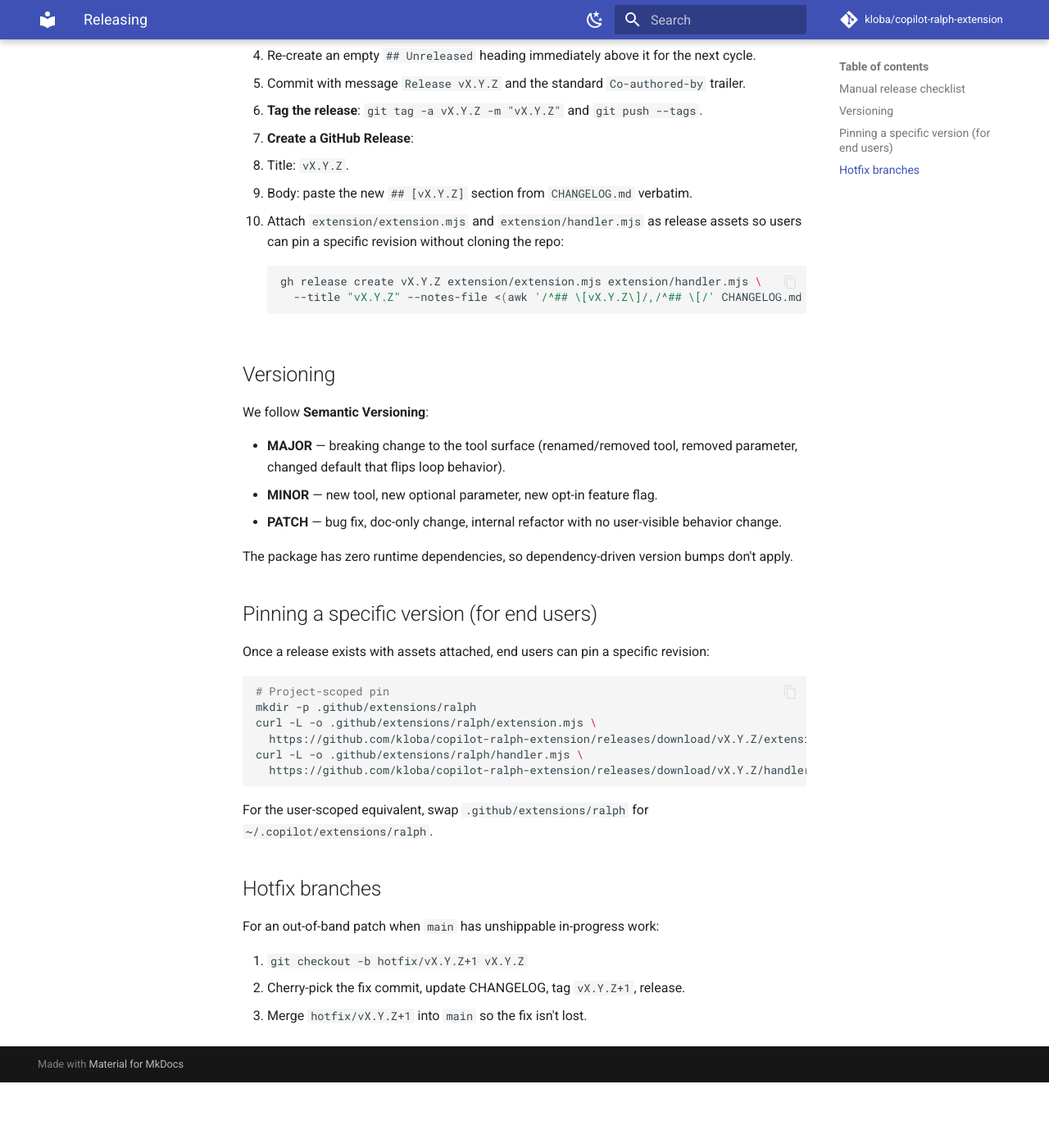
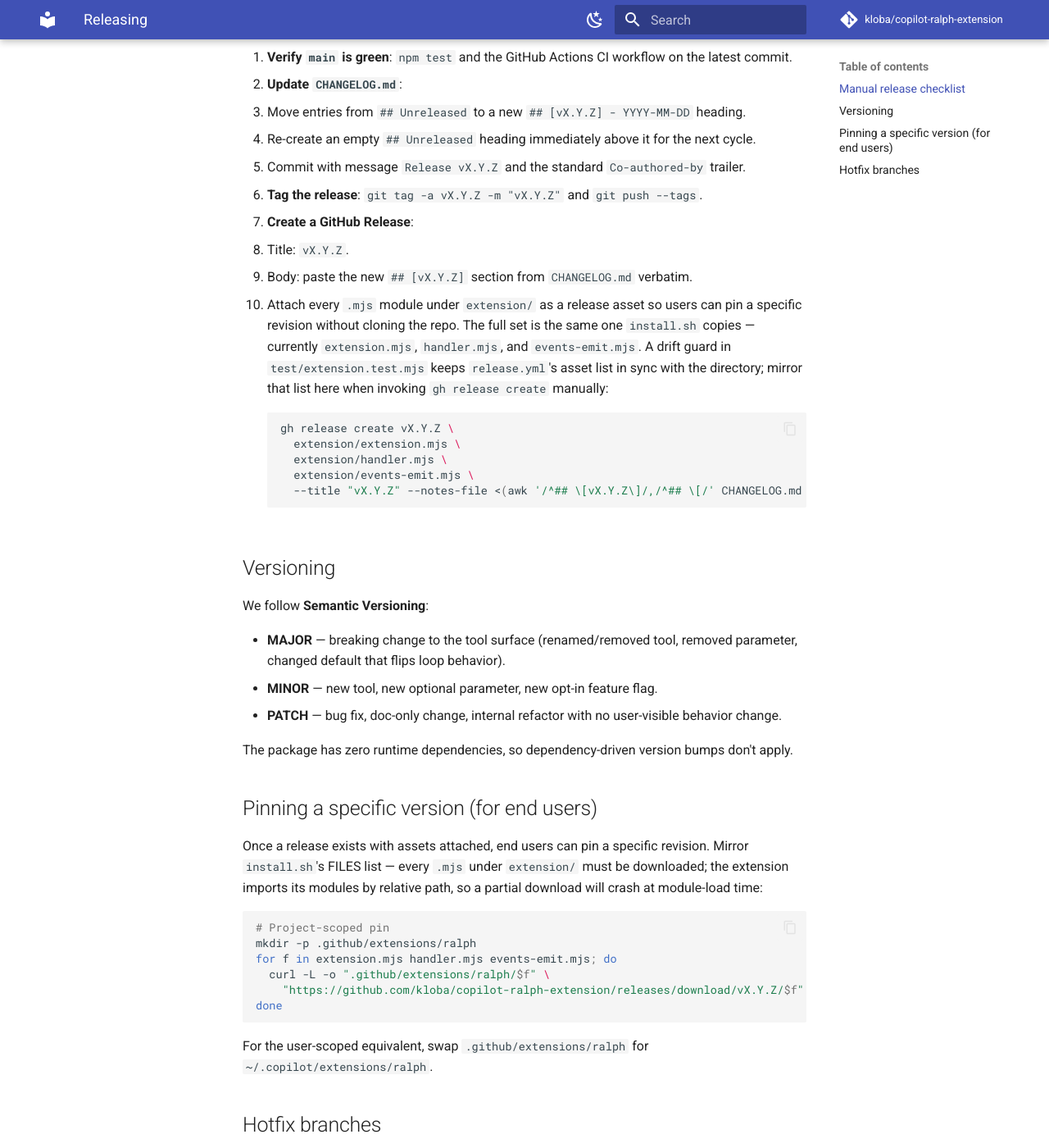
Before and after one commit to kloba/copilot-ralph-extension, an MkDocs documentation site: the page built from docs/RELEASING.md, in a window 1280 px wide and 1400 px high, scrolled down 534 px. Shown: the whole window at 82% size. Built offline with MkDocs 1.6.1 and Material for MkDocs 9.7.7, drawn with Linux system fonts in a browser that asks for light colours; comment, search, counter and statistics services are not loaded; before the commit the page ends 1854 px from its top, so only the background shows below that; some of the changed text lies outside the part shown.

Commit message:
docs: include events-emit.mjs in every README/RELEASING install snippet
Same drift bug that release.yml had (commit 735f282), still present on
the docs side. README.md and docs/RELEASING.md both ship user-facing
`for f in <list>; do curl ...` install loops that fetched only
`extension.mjs` and `handler.mjs`. Anyone copy-pasting an Option A
(user-scoped), Option B (project-scoped), Option C (pinned release),
or the manual `gh release create` snippet ended up with a partially
copied extension that crashes at module-load with
`Cannot find module './events-emit.mjs'`.

Surgical edits:
  - README.md: three curl loops (lines 35, 53, 81) and the Windows
    note + Troubleshooting "/extensions doesn't list ralph" entry now
    list every `.mjs` under `extension/`.
  - docs/RELEASING.md: `gh release create` example, project-scoped
    pin curl loop, and the "tracked in issue #10 until that ships"
    sentence updated — the tag-driven workflow already ships at
    .github/workflows/release.yml.
  - test/extension.test.mjs: new drift guard scans every
    `for f in <list>; do` loop in README.md + RELEASING.md and
    asserts the file list matches extension/*.mjs (mirrors the
    install.sh + release.yml drift guards).

Test count: 428 -> 429.

Co-authored-by: Copilot <223556219+Copilot@users.noreply.github.com>
Co-authored-by: copilot-ralph <copilot-ralph@users.noreply.github.com>

````diff
--- a/docs/RELEASING.md
+++ b/docs/RELEASING.md
@@ -2,7 +2,7 @@
 
 `copilot-ralph-extension` ships as a small set of `.mjs` files copied into `~/.copilot/extensions/ralph` (or `.github/extensions/ralph` for project-scoped installs). There is **no npm publish**; releases are tagged commits on `main` plus an annotated GitHub Release page.
 
-A formal tag-driven release-automation workflow is tracked in issue [#10](https://github.com/kloba/copilot-ralph-extension/issues/10). Until that ships, the steps below are the manual checklist.
+A formal tag-driven release-automation workflow now ships at [`.github/workflows/release.yml`](../.github/workflows/release.yml) (see issue [#10](https://github.com/kloba/copilot-ralph-extension/issues/10) for the rationale). Pushing a `vX.Y.Z` tag verifies `package.json` matches the tag, asserts a matching `CHANGELOG.md` section exists, runs `npm test`, and creates the GitHub Release with every `extension/*.mjs` attached as an asset. The manual checklist below is the fallback when the workflow is unavailable or you need to cut a release out-of-band.
 
 ## Manual release checklist
 
@@ -15,9 +15,12 @@ A formal tag-driven release-automation workflow is tracked in issue [#10](https:
 4. **Create a GitHub Release**:
    - Title: `vX.Y.Z`.
    - Body: paste the new `## [vX.Y.Z]` section from `CHANGELOG.md` verbatim.
-   - Attach `extension/extension.mjs` and `extension/handler.mjs` as release assets so users can pin a specific revision without cloning the repo:
+   - Attach every `.mjs` module under `extension/` as a release asset so users can pin a specific revision without cloning the repo. The full set is the same one `install.sh` copies — currently `extension.mjs`, `handler.mjs`, and `events-emit.mjs`. A drift guard in `test/extension.test.mjs` keeps `release.yml`'s asset list in sync with the directory; mirror that list here when invoking `gh release create` manually:
      ```bash
-     gh release create vX.Y.Z extension/extension.mjs extension/handler.mjs \
+     gh release create vX.Y.Z \
+       extension/extension.mjs \
+       extension/handler.mjs \
+       extension/events-emit.mjs \
        --title "vX.Y.Z" --notes-file <(awk '/^## \[vX.Y.Z\]/,/^## \[/' CHANGELOG.md | sed '$d')
      ```
 
@@ -33,15 +36,15 @@ The package has zero runtime dependencies, so dependency-driven version bumps do
 
 ## Pinning a specific version (for end users)
 
-Once a release exists with assets attached, end users can pin a specific revision:
+Once a release exists with assets attached, end users can pin a specific revision. Mirror `install.sh`'s FILES list — every `.mjs` under `extension/` must be downloaded; the extension imports its modules by relative path, so a partial download will crash at module-load time:
 
 ```bash
 # Project-scoped pin
 mkdir -p .github/extensions/ralph
-curl -L -o .github/extensions/ralph/extension.mjs \
-  https://github.com/kloba/copilot-ralph-extension/releases/download/vX.Y.Z/extension.mjs
-curl -L -o .github/extensions/ralph/handler.mjs \
-  https://github.com/kloba/copilot-ralph-extension/releases/download/vX.Y.Z/handler.mjs
+for f in extension.mjs handler.mjs events-emit.mjs; do
+  curl -L -o ".github/extensions/ralph/$f" \
+    "https://github.com/kloba/copilot-ralph-extension/releases/download/vX.Y.Z/$f"
+done
 ```
 
 For the user-scoped equivalent, swap `.github/extensions/ralph` for `~/.copilot/extensions/ralph`.
````
Also changed, not shown: CHANGELOG.md (+23 -0 lines), README.md (+5 -5 lines), 1 other file.
